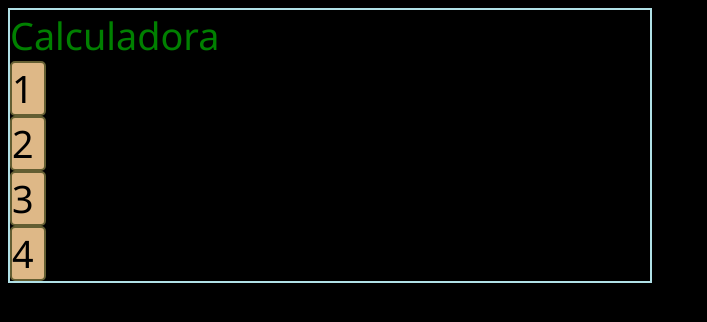
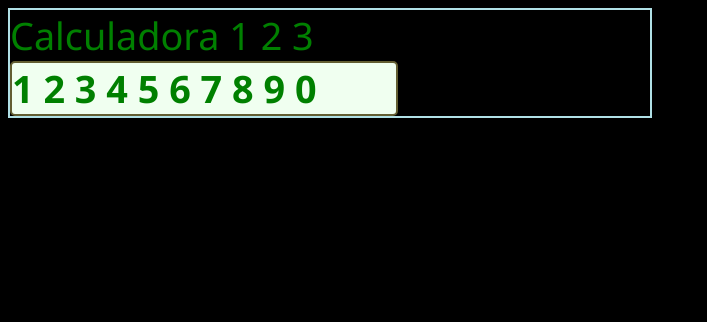
Before and after one commit to mrlnoronha/calculadora, a plain HTML site: page index.html in a window 1280 px wide. Shown: the whole page, without its empty margins (0-707 px from the left). Drawn offline with Linux system fonts and the light colour scheme.

Commit message:
construção do teclado da calculadora

```diff
--- a/index.html
+++ b/index.html
@@ -8,11 +8,13 @@
     <title>calculadora</title>
 </head>
 <body>
-    Calculadora
-    <div class="botao">1</div>
-    <div class="botao">2</div>
-    <div class="botao">3</div>
-    <div class="botao">4</div>
+    Calculadora 1 2 3
+    <div class="botao">
+        1 2 3 4 5 6 7 8 9 0
+    </div>
+    <div>
+
+    </div>
 
 
 
--- a/src/style.css
+++ b/src/style.css
@@ -10,9 +10,10 @@ body{
 }
 
 div.botao{
-    color:black;
-    background-color: burlywood;
+    color:green;
+    font-weight: bold;
+    background-color:honeydew;
     border: 2px solid rgb(99, 94, 50);
     border-radius: 5px;
-    width: 5%;
+    width:60%;
 }
```
